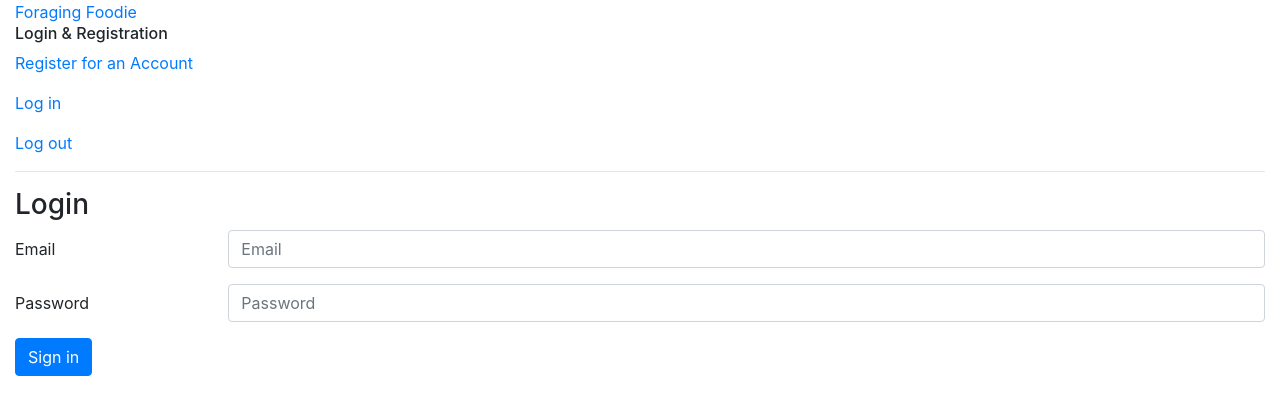
After one commit to alyssalew/foraging-foodie, a Flask app: page /login in a window 1280 px wide. The commit adds this page. Shown: the top 415 px of the page. Run offline with Flask 2, Linux system fonts and the light colour scheme; some libraries are stand-ins or nearby versions.

Commit message:
Add user Login/Logout

```diff
--- a/server.py
+++ b/server.py
@@ -128,11 +128,11 @@ def show_registration_form():
 
     return render_template("registration.html")
 
-@app.route("/registration-info", methods=['POST'])
-def process_registration_info():
-    """ Processing registration form """
+@app.route("/verify-registration", methods=['POST'])
+def verify_registration():
+    """ Verify registration form """
 
-    print "Registered User"
+    print "User Registration"
 
     first_name = request.form.get("first_name")
     last_name = request.form.get("last_name")
@@ -146,13 +146,92 @@ def process_registration_info():
     print "PW:", password
     print "Profile:", user_type_id
 
-    user = User(first_name=first_name, last_name=last_name, email=email, password=password, user_type_id=user_type_id)
-    db.session.add(user)
-    db.session.commit()
+    # Look for the email in the DB
+    existing_user = User.query.filter(User.email == email).all()
+
+    if len(existing_user) == 0:
+        print "New User"
+        user = User(first_name=first_name, last_name=last_name, email=email, password=password, user_type_id=user_type_id)
+        db.session.add(user)
+        db.session.commit()
+        flash("You are now registered!")
+        return redirect('/')
+
+    elif len(existing_user) == 1:
+        print "Existing user"
+        flash("You're already registered!")
+        return redirect('/')
+
+    else:
+        print "MAJOR PROBLEM!"
+        flash("You have found a website loophole... Please try again later.")
+        return redirect("/")
+
+@app.route('/login')
+def show_login_form():
+    """ Show login form"""
+    return render_template('login.html')
 
 
-    flash("You are now registered!")
-    return redirect('/')
+@app.route('/verify-login', methods=["POST"])
+def verify_login():
+    """ Verify user and add to session """
+
+    login_email = request.form.get("email")
+    login_password = request.form.get("password")
+
+    print login_email, login_password
+
+    # Get user object
+    existing_user = User.query.filter(User.email == login_email).all()
+
+    # In DB?
+    if len(existing_user) == 1:
+        print "Email in DB"
+        existing_password = existing_user[0].password
+
+        # Correct password?
+        if login_password == existing_password:
+            if 'login' in session:
+                flash("You are already logged in!")
+                return redirect('/')
+            else:
+                #Add to session
+                session['login'] = existing_user[0].user_id
+                flash("Success, you are now logged in!")
+                return redirect('/')
+        else:
+            flash("Incorrect password. Please try again.")
+            return redirect('/login')
+
+    # Not in DB
+    elif len(existing_user) == 0:
+        print "Email not in DB"
+        flash("That email couldn't be found. Please try again.")
+        return redirect('/login')
+
+    else:
+        print "MAJOR PROBLEM!"
+        flash("You have found a website loophole... Please try again later.")
+        return redirect("/")
+
+
+@app.route('/logout')
+def logout():
+    """Logs user out """
+
+    if 'login' in session:
+        session.pop('login')
+        flash("Goodbye, you are now logged out!")
+        return redirect('/')
+    else:
+        flash("You were never logged in :(")
+        return redirect('/')
+
+
+
+
+
 
 
 #########################################################################
--- a/templates/base.html
+++ b/templates/base.html
@@ -30,8 +30,8 @@
             <div id="login_reg">
                 <h6>Login &amp; Registration</h6>
                 <p><a href="/register">Register for an Account</a></p>
-                <!-- <p><a href="/login">Log in</a></p> -->
-                <!-- <p><a href="/logout">Log out</a></p> -->
+                <p><a href="/login">Log in</a></p>
+                <p><a href="/logout">Log out</a></p>
             </div>
             <hr>
         </div>
--- /dev/null
+++ b/templates/login.html
@@ -0,0 +1,26 @@
+{% extends 'base.html' %}
+{% block content %}
+
+<h3>Login</h3>
+
+<form action='/verify-login' method="POST">
+  <div class="form-group row">
+    <label for="inputEmail3" class="col-sm-2 col-form-label">Email</label>
+    <div class="col-sm-10">
+      <input type="email" class="form-control" name="email" id="inputEmail" placeholder="Email">
+    </div>
+  </div>
+  <div class="form-group row">
+    <label for="inputPassword3" class="col-sm-2 col-form-label">Password</label>
+    <div class="col-sm-10">
+      <input type="password" class="form-control" name="password" id="inputPassword" placeholder="Password">
+    </div>
+  </div>
+  <div class="form-group row">
+    <div class="col-sm-10">
+      <button type="submit" class="btn btn-primary">Sign in</button>
+    </div>
+  </div>
+</form>
+
+{% endblock %}
--- a/templates/registration.html
+++ b/templates/registration.html
@@ -54,7 +54,7 @@
   </div>
 </form> -->
 
-<form action='/registration-info' method ="POST">
+<form action='/verify-registration' method ="POST">
   <div class="form-group row">
     <label for="inputName" class="col-sm-2 col-form-label"> Name</label>
     <div class="col">
```
